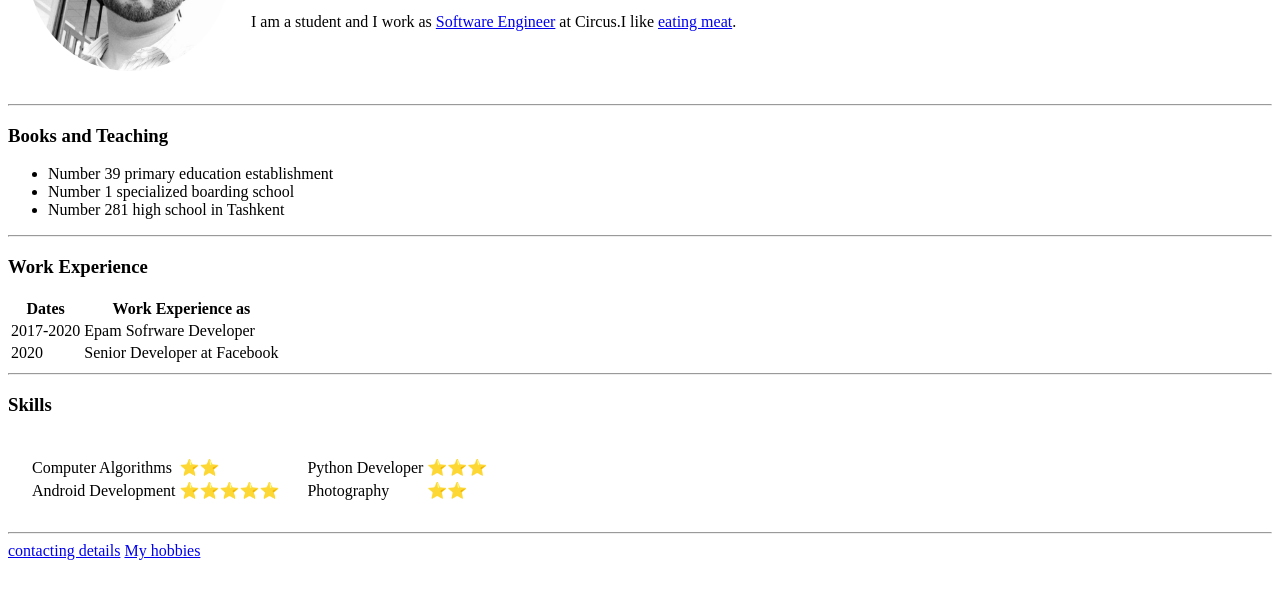
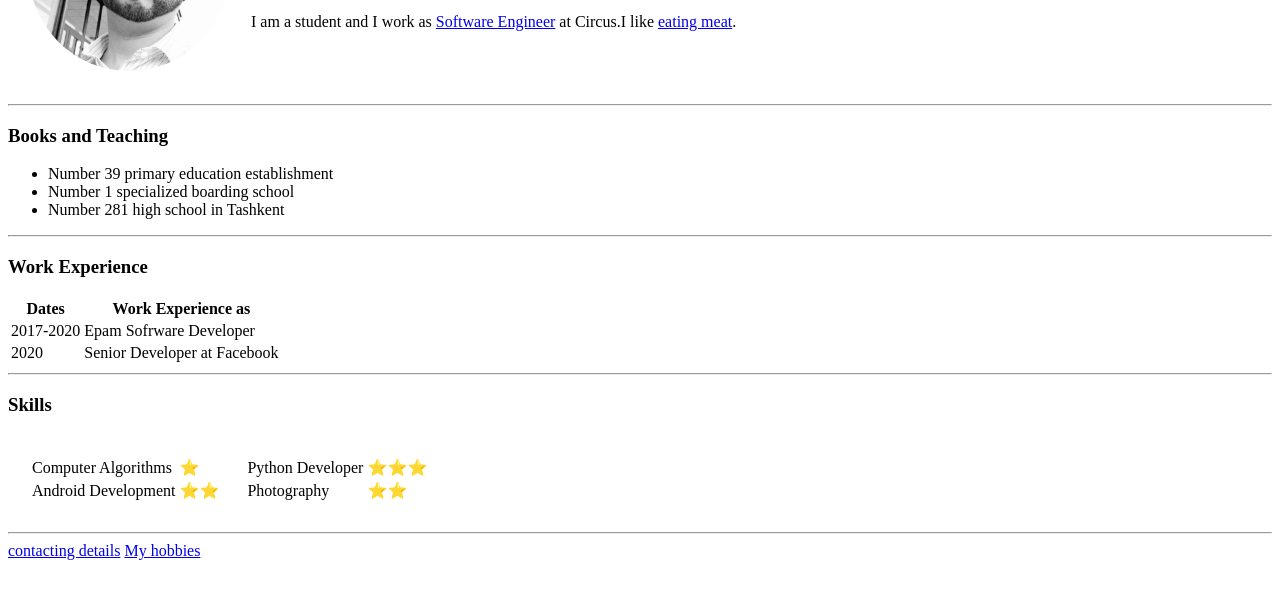
Before and after one commit to Firdavs0809/my-cv, a plain HTML site: page index.html in a window 1280 px wide. Shown: the part 158-756 px from the top of the page. Drawn offline with Linux system fonts and the light colour scheme.

Commit message:
index.html

```diff
--- a/index.html
+++ b/index.html
@@ -60,11 +60,11 @@
         <table>
           <tr>
             <td>Computer Algorithms</td>
-            <td>⭐⭐</td>
+            <td>⭐</td>
           </tr>
           <tr>
             <td>Android Development</td>
-            <td>⭐⭐⭐⭐⭐</td>
+            <td>⭐⭐</td>
           </tr>
         </table>
       </td>
```
